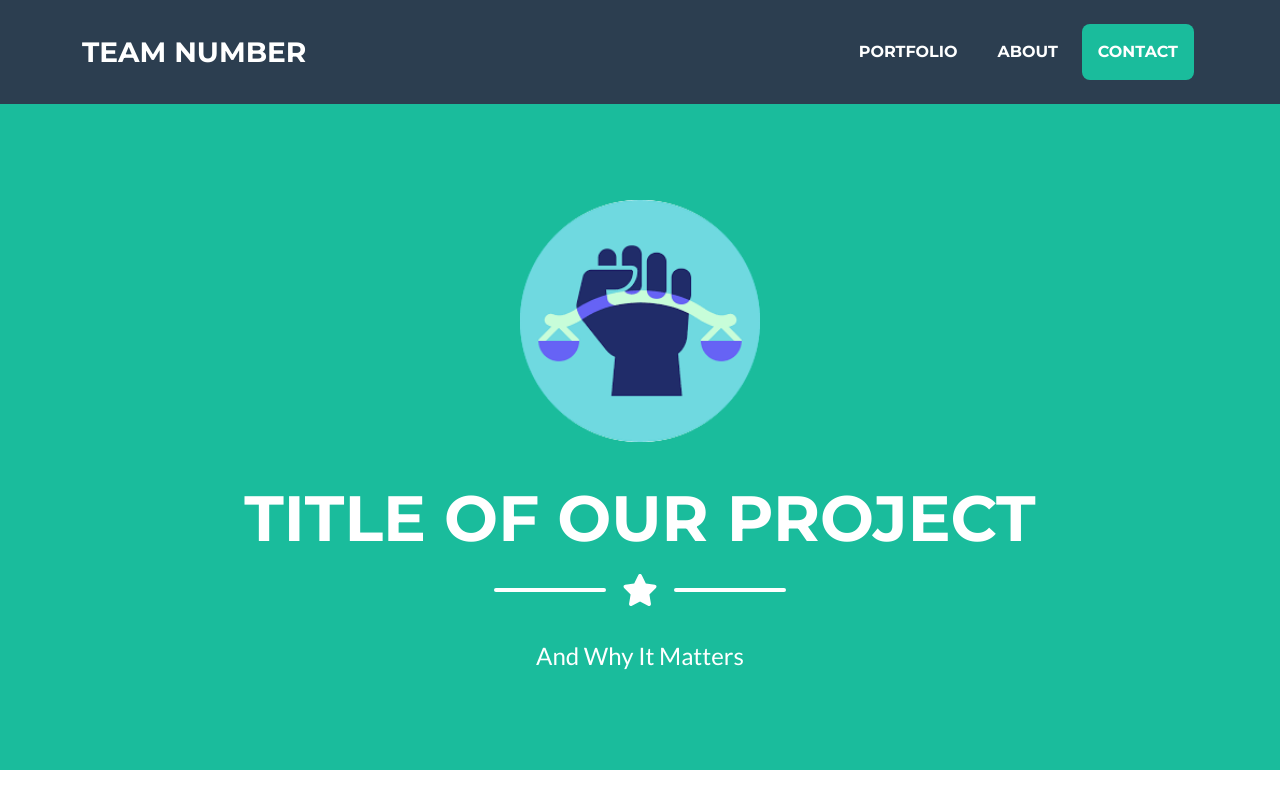
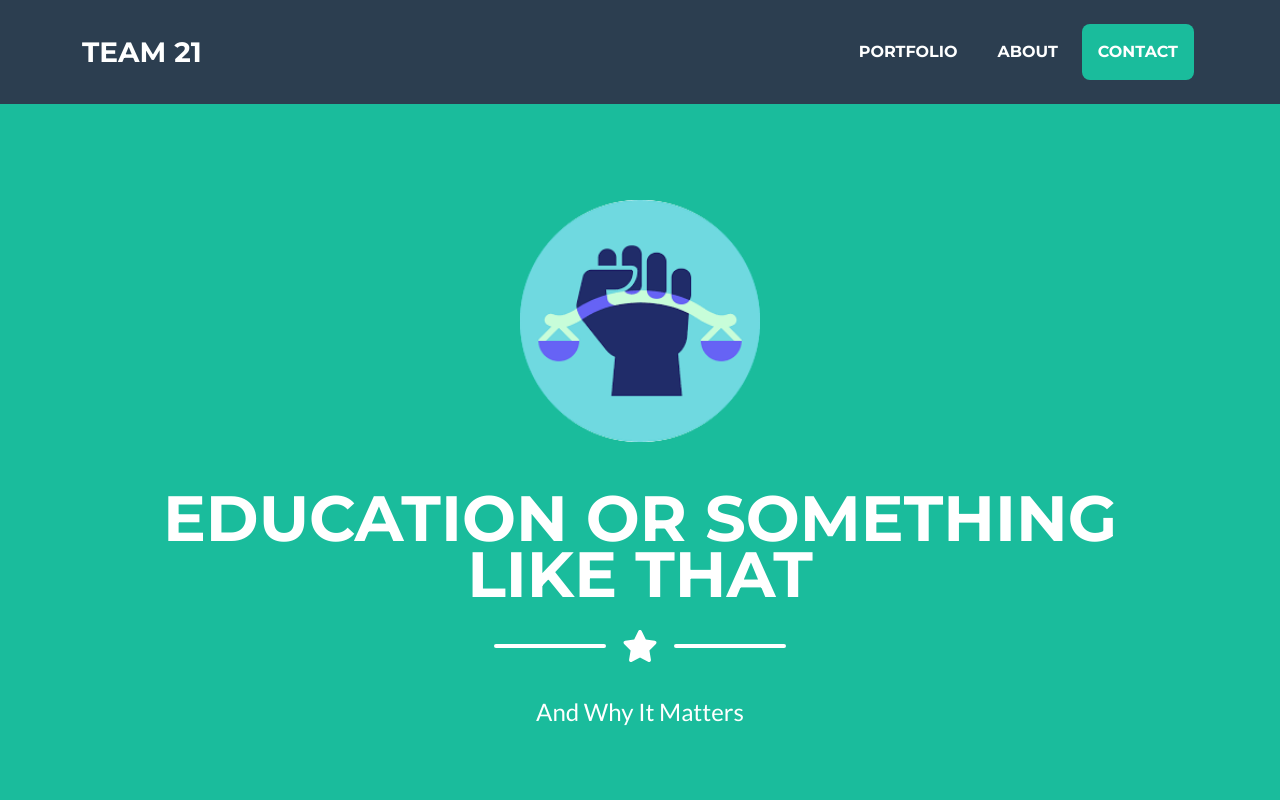
Before and after one commit to DTMason/ISS210SS23-Team-21, a plain HTML site: page index.html in a window 1280 px wide. Shown: the top 800 px of the page. Drawn offline with nearby package versions, Linux system fonts and the light colour scheme.

Commit message:
Update index.html

```diff
--- a/index.html
+++ b/index.html
@@ -20,7 +20,7 @@
         <!-- Navigation-->
         <nav class="navbar navbar-expand-lg bg-secondary text-uppercase fixed-top" id="mainNav">
             <div class="container">
-                <a class="navbar-brand" href="#page-top">Team Number</a>
+                <a class="navbar-brand" href="#page-top">Team 21</a>
                 <button class="navbar-toggler text-uppercase font-weight-bold bg-primary text-white rounded" type="button" data-bs-toggle="collapse" data-bs-target="#navbarResponsive" aria-controls="navbarResponsive" aria-expanded="false" aria-label="Toggle navigation">
                     Menu
                     <i class="fas fa-bars"></i>
@@ -40,7 +40,7 @@
                 <!-- Masthead Avatar Image-->
                 <img class="masthead-avatar mb-5" src="assets/img/portfolio/ISSfront (1).png" alt="..." />
                 <!-- Masthead Heading-->
-                <h1 class="masthead-heading text-uppercase mb-0">Title of Our Project</h1>
+                <h1 class="masthead-heading text-uppercase mb-0">Education Or Something Like That</h1>
                 <!-- Icon Divider-->
                 <div class="divider-custom divider-light">
                     <div class="divider-custom-line"></div>
```
